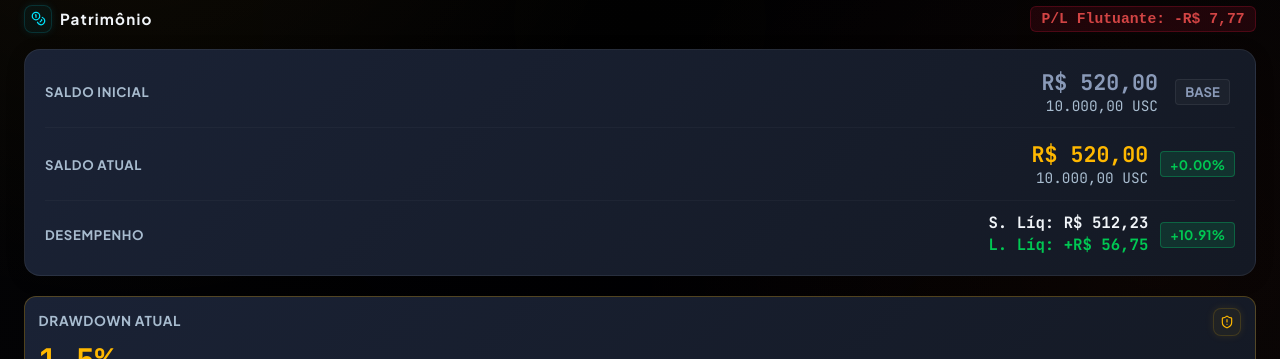
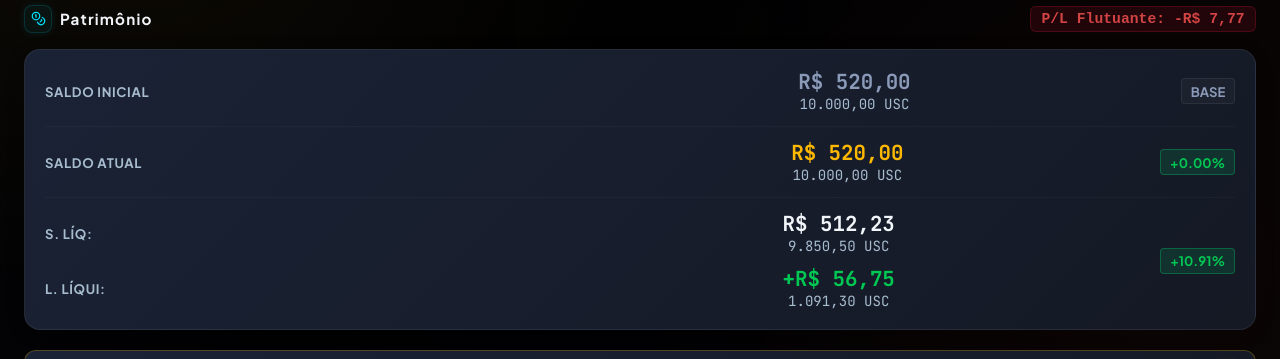
Before and after one commit to tonyrogeness-web/Oriontech, a Next.js app: page / in a window 1280 px wide. Shown: the part 378-737 px from the top of the page. Built offline with nearby package versions, Linux system fonts and the light colour scheme; no server answers; the database is empty.

Commit message:
style: centraliza valores em BRL e USC entre nome e badge e divide terceira linha em S. Líq e L. Líqui

```diff
--- a/src/components/KpiCards.tsx
+++ b/src/components/KpiCards.tsx
@@ -287,9 +287,9 @@ export default function KpiCards({
       <div className={styles.patrimonioUnifiedStackCard}>
         {/* Row 1: Saldo Inicial */}
         <div className={styles.patrimonioStackRow}>
+          <div className={styles.patrimonioRowContentGrid}>
             <span className={styles.patrimonioStackRowLabel}>SALDO INICIAL</span>
-          <div className={styles.patrimonioStackRowValueGroup}>
-            <div className={styles.patrimonioStackRowValues}>
+            <div className={styles.patrimonioStackRowValuesCenter}>
               <span className={`${styles.patrimonioStackRowValue} tabular-nums`} style={{ color: "var(--text-muted)" }}>
                 {formatValPrimary(startBalance)}
               </span>
@@ -297,19 +297,19 @@ export default function KpiCards({
                 {formatValSecondary(startBalance)}
               </span>
             </div>
+          </div>
           <div className={styles.patrimonioStackRowBadgeContainer}>
             <span className={`${styles.kpiBadgeMockup} ${styles.kpiBadgeMuted}`} style={{ marginTop: 0 }}>
               BASE
             </span>
           </div>
         </div>
-        </div>
 
         {/* Row 2: Saldo Atual */}
         <div className={styles.patrimonioStackRow}>
+          <div className={styles.patrimonioRowContentGrid}>
             <span className={styles.patrimonioStackRowLabel}>SALDO ATUAL</span>
-          <div className={styles.patrimonioStackRowValueGroup}>
-            <div className={styles.patrimonioStackRowValues}>
+            <div className={styles.patrimonioStackRowValuesCenter}>
               <span className={`${styles.patrimonioStackRowValue} tabular-nums`} style={{ color: "var(--neon-gold)" }}>
                 {formatValPrimary(balance)}
               </span>
@@ -317,34 +317,47 @@ export default function KpiCards({
                 {formatValSecondary(balance)}
               </span>
             </div>
+          </div>
           <div className={styles.patrimonioStackRowBadgeContainer}>
             <span className={`${styles.kpiBadgeMockup} ${balanceDiffPct >= 0 ? styles.kpiBadgeGreen : styles.kpiBadgeRed}`} style={{ marginTop: 0 }}>
               {balanceDiffPct >= 0 ? "+" : ""}{balanceDiffPct.toFixed(2)}%
             </span>
           </div>
         </div>
+
+        {/* Row 3: Desempenho (S. Líq e L. Líqui com valores centralizados e badge unificado) */}
+        <div className={styles.patrimonioStackRow}>
+          <div className={styles.patrimonioCombinedRowGrid}>
+            {/* Sub-row 1: S. Líquido */}
+            <div className={styles.patrimonioRowContentGrid} style={{ borderBottom: 'none', padding: 0 }}>
+              <span className={styles.patrimonioStackRowLabel}>S. LÍQ:</span>
+              <div className={styles.patrimonioStackRowValuesCenter}>
+                <span className={`${styles.patrimonioStackRowValue} tabular-nums`} style={{ color: "var(--text-primary)" }}>
+                  {formatValPrimary(equityCalc)}
+                </span>
+                <span className={`${styles.patrimonioStackRowSubValue} tabular-nums`}>
+                  {formatValSecondary(equityCalc)}
+                </span>
+              </div>
             </div>
 
-        {/* Row 3: Desempenho (Saldo Líquido & Lucro Líquido Combinados) */}
-        <div className={styles.patrimonioStackRow}>
-          <span className={styles.patrimonioStackRowLabel}>DESEMPENHO</span>
-          <div className={styles.patrimonioStackRowValueGroup}>
-            <div className={styles.patrimonioCombinedValuesContainer}>
-              {/* S. Líquido */}
-              <span className={`${styles.patrimonioCombinedTextLine} tabular-nums`} style={{ color: "var(--text-primary)" }}>
-                S. Líq: {formatValPrimary(equityCalc)}
+            {/* Sub-row 2: L. Líquido */}
+            <div className={styles.patrimonioRowContentGrid} style={{ borderBottom: 'none', padding: 0, marginTop: '0.75rem' }}>
+              <span className={styles.patrimonioStackRowLabel}>L. LÍQUI:</span>
+              <div className={styles.patrimonioStackRowValuesCenter}>
+                <span className={`${styles.patrimonioStackRowValue} tabular-nums`} style={{ color: netProfitCalc >= 0 ? "var(--neon-green)" : "var(--neon-red)" }}>
+                  {netProfitCalc >= 0 ? "+" : ""}{formatValPrimary(netProfitCalc)}
                 </span>
-              {/* L. Líquido */}
-              <span className={`${styles.patrimonioCombinedTextLine} tabular-nums`} style={{ color: netProfitCalc >= 0 ? "var(--neon-green)" : "var(--neon-red)" }}>
-                L. Líq: {netProfitCalc >= 0 ? "+" : ""}{formatValPrimary(netProfitCalc)}
+                <span className={`${styles.patrimonioStackRowSubValue} tabular-nums`}>
+                  {formatValSecondary(netProfitCalc)}
                 </span>
               </div>
-
+            </div>
+          </div>
           <div className={styles.patrimonioStackRowBadgeContainer}>
             <span className={`${styles.kpiBadgeMockup} ${netProfitCalc >= 0 ? styles.kpiBadgeGreen : styles.kpiBadgeRed}`} style={{ marginTop: 0 }}>
               {netProfitPctCalc >= 0 ? "+" : ""}{netProfitPctCalc.toFixed(2)}%
             </span>
-            </div>
           </div>
         </div>
       </div>
--- a/src/components/components.module.css
+++ b/src/components/components.module.css
@@ -3176,25 +3176,34 @@
   letter-spacing: 0.05em;
   white-space: nowrap;
 }
-.patrimonioStackRowValueGroup {
-  display: flex;
-  align-items: center;
-  gap: 0.75rem;
-}
-.patrimonioStackRowValues {
-  display: flex;
-  flex-direction: column;
-  align-items: flex-end;
+.patrimonioRowContentGrid {
+  display: grid;
+  grid-template-columns: 1fr 1.2fr;
+  align-items: center;
+  flex: 1;
+  margin-right: 0.75rem;
+}
+.patrimonioCombinedRowGrid {
+  display: flex;
+  flex-direction: column;
+  flex: 1;
+  margin-right: 0.75rem;
+}
+.patrimonioStackRowValuesCenter {
+  display: flex;
+  flex-direction: column;
+  align-items: center;
+  text-align: center;
 }
 .patrimonioStackRowValue {
   font-family: var(--font-display);
   font-weight: 700;
-  font-size: clamp(1.1rem, 2.8vw, 1.35rem);
+  font-size: clamp(1rem, 2.6vw, 1.3rem);
   line-height: 1.2;
   white-space: nowrap;
 }
 .patrimonioStackRowSubValue {
-  font-size: clamp(0.75rem, 2vw, 0.9rem);
+  font-size: clamp(0.75rem, 1.9vw, 0.88rem);
   color: var(--text-secondary);
   line-height: 1.1;
   margin-top: 0.15rem;
@@ -3203,22 +3212,8 @@
 .patrimonioStackRowBadgeContainer {
   display: flex;
   align-items: center;
-  justify-content: center;
+  justify-content: flex-end;
   min-width: 65px;
-}
-
-.patrimonioCombinedValuesContainer {
-  display: flex;
-  flex-direction: column;
-  align-items: flex-end;
-  gap: 0.2rem;
-}
-.patrimonioCombinedTextLine {
-  font-family: var(--font-display);
-  font-weight: 700;
-  font-size: clamp(0.82rem, 2.1vw, 0.98rem);
-  line-height: 1.2;
-  white-space: nowrap;
 }
 
 @media (max-width: 640px) {
@@ -3238,14 +3233,11 @@
   .patrimonioStackRow {
     padding: 0.7rem 0;
   }
-  .patrimonioStackRowValueGroup {
-    gap: 0.4rem;
-  }
   .patrimonioStackRowBadgeContainer {
     min-width: 55px;
   }
-  .patrimonioCombinedValuesContainer {
-    gap: 0.5rem;
+  .patrimonioRowContentGrid {
+    grid-template-columns: 1.1fr 1.1fr;
   }
 }
 
```
Lines whose indentation alone changed are shown as unchanged.
